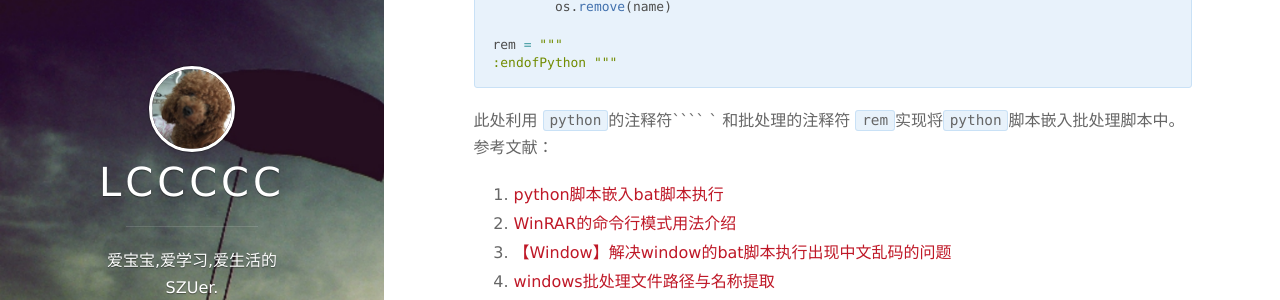
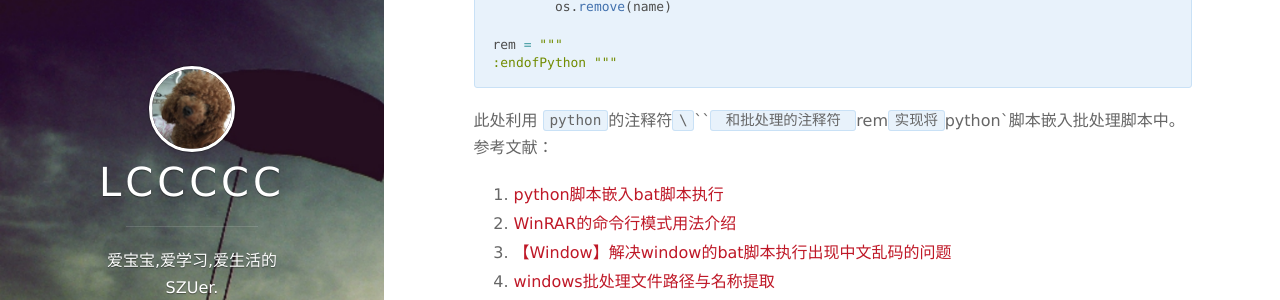
Before and after one commit to liuchang0523/liuchang0523.github.io, a Jekyll site: the page built from _posts/2018-09-24-对某公司加密软件研究.md, in a window 1280 px wide and 900 px high, scrolled down 3318 px. Shown: the part 149-449 px from the top of the window. Built offline with Jekyll 4.4.1, drawn with Linux system fonts in a browser that asks for light colours; nearby versions of some CDN libraries; comment, search, counter and statistics services are not loaded.

Commit message:
再再次修改格式

`````diff
--- a/_posts/2018-09-24-对某公司加密软件研究.md
+++ b/_posts/2018-09-24-对某公司加密软件研究.md
@@ -83,7 +83,7 @@ for name in files:
 rem = """
 :endofPython """
 ```
-此处利用 `python`的注释符```` ` 和批处理的注释符 `rem`实现将`python`脚本嵌入批处理脚本中。
+此处利用 `python`的注释符`\`\`\`` 和批处理的注释符 `rem`实现将`python`脚本嵌入批处理脚本中。
 参考文献：
 1. [python脚本嵌入bat脚本执行](https://wuchenxu.com/2016/04/26/python-srcipt-embedded-in-bat/)
 2. [WinRAR的命令行模式用法介绍](http://www.cnblogs.com/fetty/p/4769279.html)
`````
